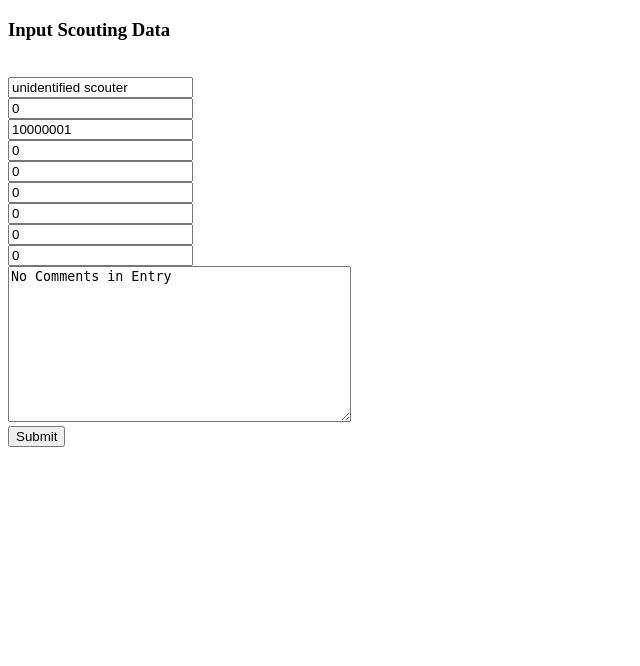
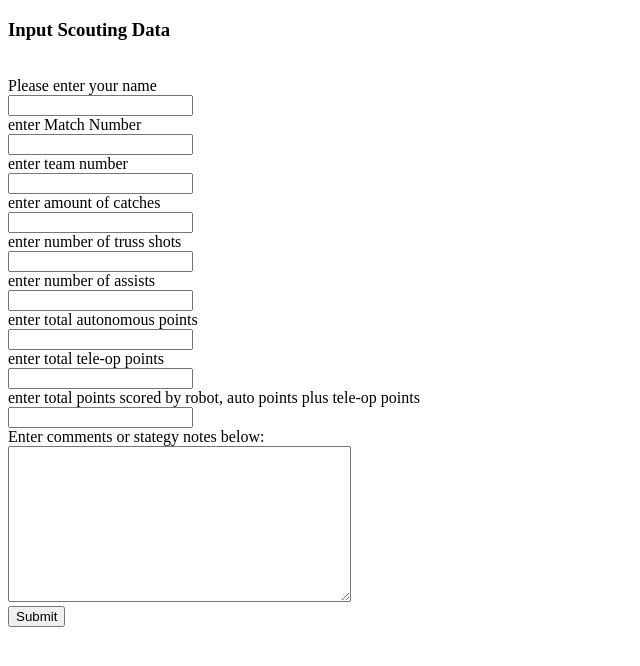
Before and after one commit to emdarcher/scouting-django, a Django app: page /scouting/input/ in a window 1280 px wide. Shown: the top 666 px of the page, without its empty margins (0-640 px from the left). Run offline with Django 3.2, Linux system fonts and the light colour scheme; parts of the project's set-up code (start-up, migrations or seed data) failed here and were passed over.

Commit message:
added more help_text to form, and adjusted formatting

```diff
--- a/scouting_project/scouting/forms.py
+++ b/scouting_project/scouting/forms.py
@@ -4,7 +4,19 @@
 from scouting.models import TeamData
 
 class TeamDataForm(forms.ModelForm):
-    #scouter_name = models.CharField
+    scouter_name = forms.CharField(max_length=32, help_text="Please enter your name")
+    match_number = forms.IntegerField(help_text="enter Match Number",required=True)
+    team_number = forms.IntegerField(help_text="enter team number",required=True)
+    catches = forms.IntegerField(help_text="enter amount of catches",required=True)
+    truss = forms.IntegerField(help_text="enter number of truss shots", required = True)
+    assists = forms.IntegerField(help_text="enter number of assists", required=True)
+
+    auto_points = forms.IntegerField(help_text="enter total autonomous points", required=True)
+    teleop_points = forms.IntegerField(help_text="enter total tele-op points", required=True)
+
+    total_points = forms.IntegerField(help_text = "enter total points scored by robot, auto points plus tele-op points", required=True)
+
+    comments = forms.CharField(widget=forms.Textarea,help_text="Enter comments or stategy notes below:", required=False)
 
 
     class Meta:
--- a/scouting_project/scouting/templates/scouting/input.html
+++ b/scouting_project/scouting/templates/scouting/input.html
@@ -12,7 +12,7 @@
 
 			{% for field in form.visible_fields %}
 				{{ field.errors }}
-				{{ field.help_text }}
+				{{ field.help_text }}<br />
 				{{field }}<br />
 			{% endfor %}
 
```
Also changed, not shown: scouting_project/db.sqlite3, 2 other files.
